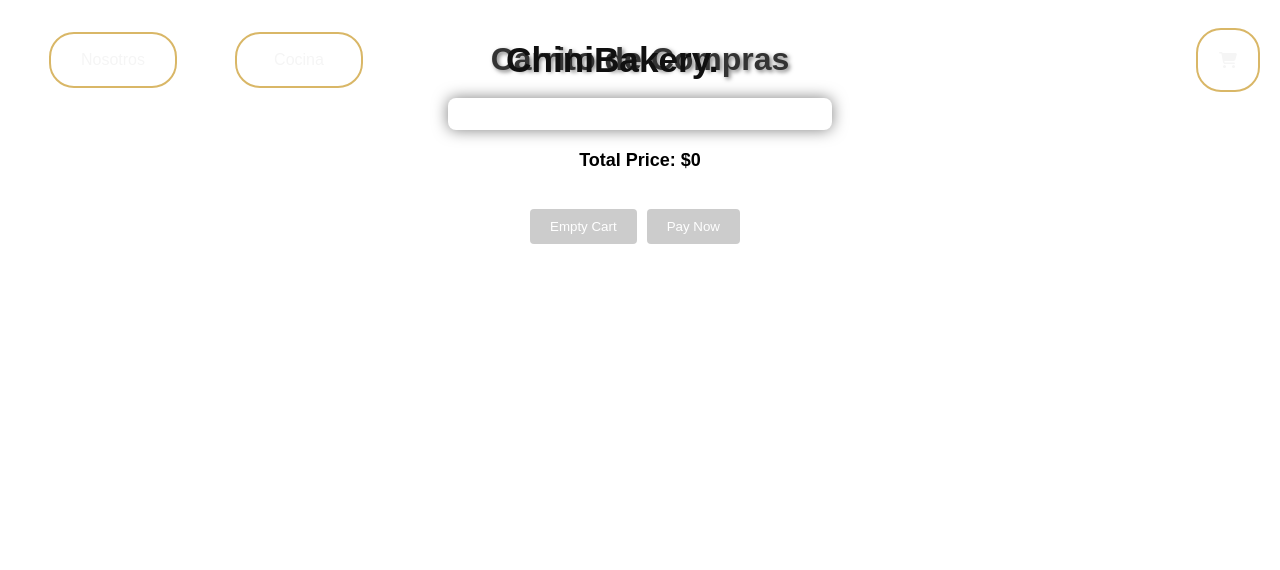
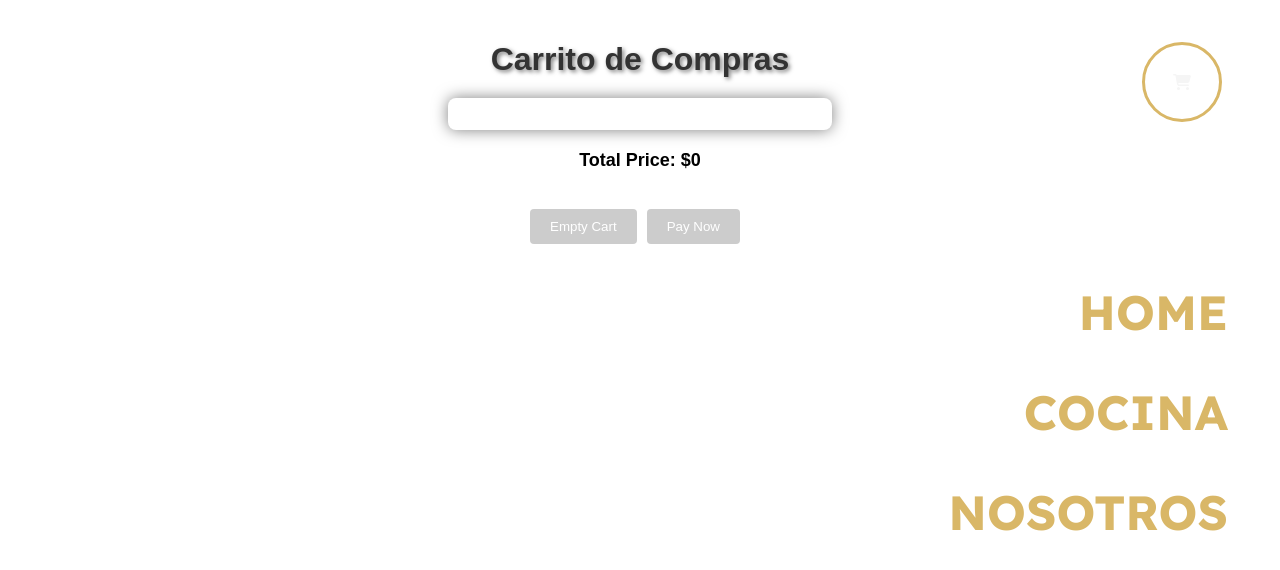
Before and after one commit to AugusViggia/chiniApp---Front, a React (Create React App) app in the folder client/: page /cart in a window 1280 px wide. Shown: the top 570 px of the page. Built offline with nearby package versions, Linux system fonts and the light colour scheme; the HTML template or start-up script is replaced by a standard one.

Commit message:
Diseño en Home

```diff
--- a/client/public/index.html
+++ b/client/public/index.html
@@ -3,6 +3,9 @@
   <head>
     <meta charset="utf-8" />
     <link rel="icon" href="chiniLogo.jpg" />
+    <link rel="preconnect" href="https://fonts.googleapis.com">
+    <link rel="preconnect" href="https://fonts.gstatic.com" crossorigin>
+    <link href="https://fonts.googleapis.com/css2?family=Lexend:wght@100..900&display=swap" rel="stylesheet">
     <meta name="viewport" content="width=device-width, initial-scale=1" />
     <meta name="theme-color" content="#000000" />
     <meta
--- a/client/src/components/NavBar/NavBar.jsx
+++ b/client/src/components/NavBar/NavBar.jsx
@@ -3,7 +3,6 @@ import { Link, /*useLocation, useNavigate*/ } from "react-router-dom";
 import { FontAwesomeIcon } from "@fortawesome/react-fontawesome";
 import {
   faShoppingCart,
-  faHome,
 } from "@fortawesome/free-solid-svg-icons";
 import style from "./NavBar.module.css";
 
@@ -13,32 +12,36 @@ const NavBar = () => {
 
     return (
       <nav className={style.navbar}>
-        <div className={style.buttons}>
-          <Link to="/" className={style.navLink}>
-            <div className={style.btn}>
-              <span> Nosotros </span>
+
+        <Link to="/cart" className={style.navLink}>
+          <div className={style.cartBox}>
+            <div className={style.cart}>
+              <FontAwesomeIcon icon={faShoppingCart}/>
             </div>
-          </Link>
-
-          <Link to="/products" className={style.navLink}>
-            <div className={style.btn}>
-              <span> Cocina </span>
-            </div>
-          </Link>
-        </div>
-
-        <Link to="/" className={style.navLink}>
-          <div className={style.home}>
-            <span className={style.logo}> ChiniBakery.</span>
           </div>
         </Link>
 
-        <Link to="/cart" className={style.navLink}>
-          <div className={style.cart}>
-            <FontAwesomeIcon icon={faShoppingCart}/>
+        <Link to="/" className={style.navLink}>
+          <div className={style.btn}>
+            <span className={style.logo}>HOME</span>
           </div>
+        </Link>
 
+        <Link to="/products" className={style.navLink}>
+          <div className={style.btn}>
+            <span> COCINA </span>
+          </div>
         </Link>
+
+        <Link to="/" className={style.navLink}>
+          <div className={style.btn}>
+            <span> NOSOTROS </span>
+          </div>
+        </Link>
+
+
+
+
       </nav>
     );
 };
--- a/client/src/components/NavBar/NavBar.module.css
+++ b/client/src/components/NavBar/NavBar.module.css
@@ -1,14 +1,55 @@
 .navbar {
     position: fixed;
-    top: 0;
-    left: 0;
     right: 0;
-    height: 15vh;
+    height: 100vh;
+    width: 40vw;
     display: flex;
-    justify-content: space-between;
-    align-items: center;
+    flex-direction: column;
+    align-items: end;
     padding: 10px 20px;
     z-index: 1000;
+    font-family: "Lexend", sans-serif;
+}
+
+.cartBox {
+    width: 40vw;
+    display:flex;
+    justify-content: end;
+    padding-right: 3vw;
+}
+
+.cart {
+    border: 3px solid #d9b767;
+    height: 10vh;
+    width: 10vh;
+    margin-top: 4vh;
+    margin-bottom: 20vh;
+    border-radius: 50px;
+    display:flex;
+    align-items: center;
+    justify-content: center;
+    transition: 0.5s;
+}
+
+.cart:hover {
+    transition: 0.5s;
+    transform: scale(1.1);
+}
+
+.btn {
+    color: #d9b767;
+    font-weight: bold;
+    font-size: 3rem;
+    display:flex;
+    justify-content: end;
+    padding-right:2.5vw ;
+    margin-bottom: 5vh;
+    transition: 0.5s;
+}
+
+.btn:hover {
+    transition: 0.5s;
+    transform: translateX(-25px);
 }
 
 .navLink{
@@ -16,50 +57,3 @@
     text-decoration: none;
     transition: .5s;
 }
-
-.navLink:hover{
-    transition: .3s;
-    color: #d9b767;
-}
-
-.buttons {
-    width: 30%;
-    display: flex;
-    justify-content: space-around;
-}
-
-.btn {
-    border: 2px solid #d9b767;
-    height: 7vh;
-    width: 10vw;
-    border-radius: 25px;
-    display:flex;
-    align-items: center;
-    justify-content: center;
-}
-
-.home {
-    height: 15vh;
-    width: 45vw;
-    display: flex;
-    justify-content: start;
-}
-
-.logo {
-    color: #101010;
-    display: flex;
-    justify-content: center;
-    align-items: center;
-    font-size: 2.2rem;
-    font-weight: bold;
-}
-
-.cart {
-    border: 2px solid #d9b767;
-    height: 8vh;
-    width: 8vh;
-    border-radius: 25px;
-    display:flex;
-    align-items: center;
-    justify-content: center;
-}
--- a/client/src/views/Home/Home.jsx
+++ b/client/src/views/Home/Home.jsx
@@ -4,7 +4,10 @@ import style from "./Home.module.css";
 function Home() {
   return (
     <div className={style.mainContainer}>
-      <h1>Bienvenido</h1>
+      <div className={style.presentacion}>
+        <h1>ChiniBakery.</h1>
+      </div>
+
     </div>
   );
 }
--- a/client/src/views/Home/Home.module.css
+++ b/client/src/views/Home/Home.module.css
@@ -1,8 +1,4 @@
 .mainContainer {
-    display: flex;
-    flex-direction: column;
-    align-items: center;
-    justify-content: center;
     height: 100vh;
     width: 100vw;
     background-image: url("../../../public/Portada.jpg");
@@ -10,6 +6,16 @@
     background-size: cover;
 }
 
-.mainContainer h1 {
-    color: #101010;
+.presentacion {
+    width: 60vw;
+    height: 100vh;
+    display: flex;
+    align-items: center;
+    justify-content: center;
 }
+
+.presentacion h1 {
+    color: #cfcfcf;
+    text-shadow: none;
+    font-size: 5rem;
+}
```
